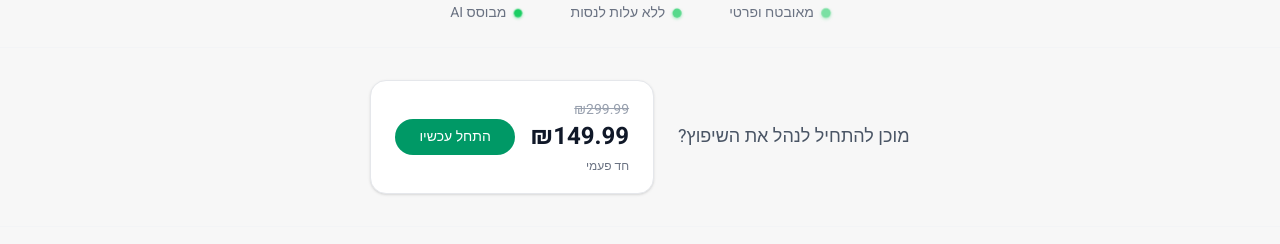
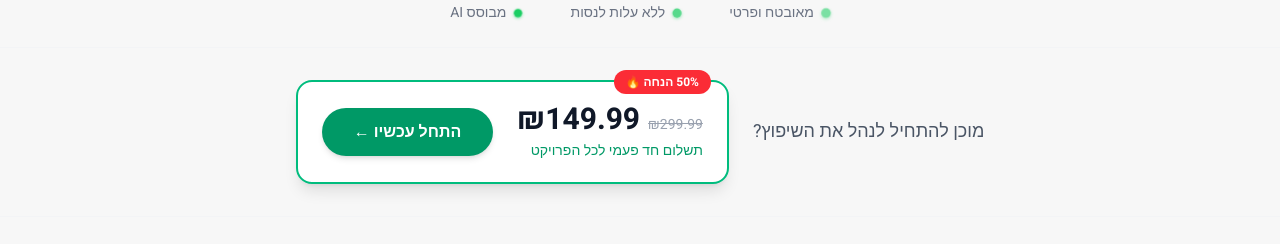
Before and after one commit to guyceza/shiputz-ai, a Next.js app: page / in a window 1280 px wide. Shown: the part 821-1065 px from the top of the page. Built offline with nearby package versions, Linux system fonts and the light colour scheme; no server answers.

Commit message:
Make mini pricing card more prominent with border, badge, and better styling

```diff
--- a/src/components/PricingCard.tsx
+++ b/src/components/PricingCard.tsx
@@ -14,21 +14,30 @@ export default function PricingCard({
   className = ""
 }: PricingCardProps) {
 
-  // Mini variant - very small, inline
+  // Mini variant - compact but clear pricing card
   if (variant === "mini") {
     return (
-      <div className={`inline-flex items-center gap-4 bg-white border border-gray-200 rounded-2xl px-6 py-4 shadow-sm ${className}`}>
+      <div className={`relative bg-white border-2 border-emerald-500 rounded-2xl px-6 py-5 shadow-lg ${className}`}>
+        {/* Badge */}
+        <div className="absolute -top-3 right-4 bg-red-500 text-white text-xs font-bold px-3 py-1 rounded-full">
+          50% הנחה 🔥
+        </div>
+
+        <div className="flex items-center gap-6">
           <div className="text-right">
+            <div className="flex items-baseline gap-2 justify-end">
               <span className="text-sm text-gray-400 line-through">₪299.99</span>
-          <div className="text-2xl font-bold text-gray-900">₪149.99</div>
-          <span className="text-xs text-gray-500">חד פעמי</span>
+              <div className="text-3xl font-bold text-gray-900">₪149.99</div>
+            </div>
+            <span className="text-sm text-emerald-600 font-medium">תשלום חד פעמי לכל הפרויקט</span>
           </div>
           <Link
             href={isLoggedIn ? "/dashboard" : "/signup"}
-          className="bg-emerald-600 text-white px-6 py-2 rounded-full text-sm font-medium hover:bg-emerald-700 transition-colors whitespace-nowrap"
+            className="bg-emerald-600 text-white px-8 py-3 rounded-full text-base font-semibold hover:bg-emerald-700 transition-colors whitespace-nowrap shadow-md hover:shadow-lg"
           >
-          התחל עכשיו
+            התחל עכשיו ←
           </Link>
+        </div>
       </div>
     );
   }
```
Lines whose indentation alone changed are shown as unchanged.
